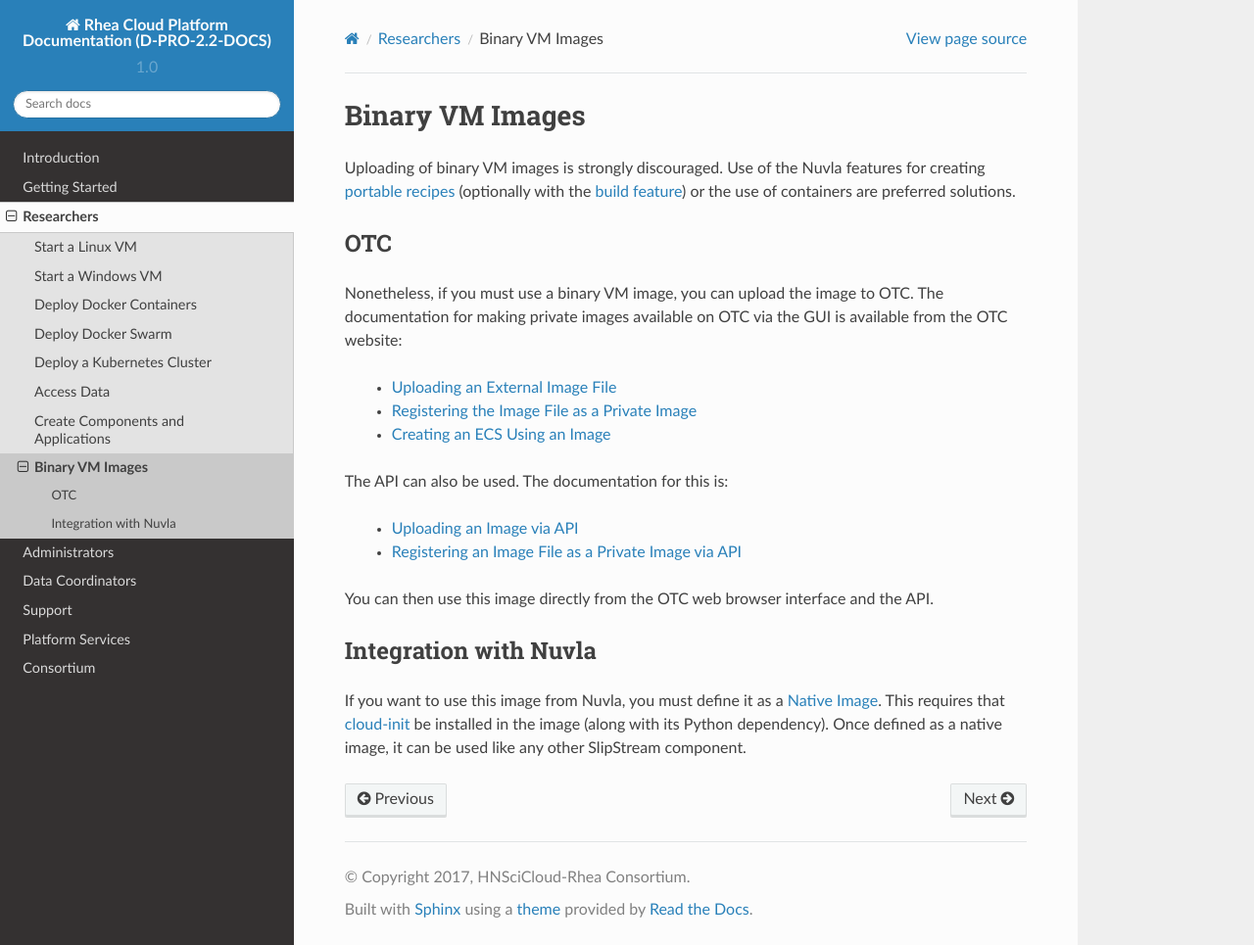
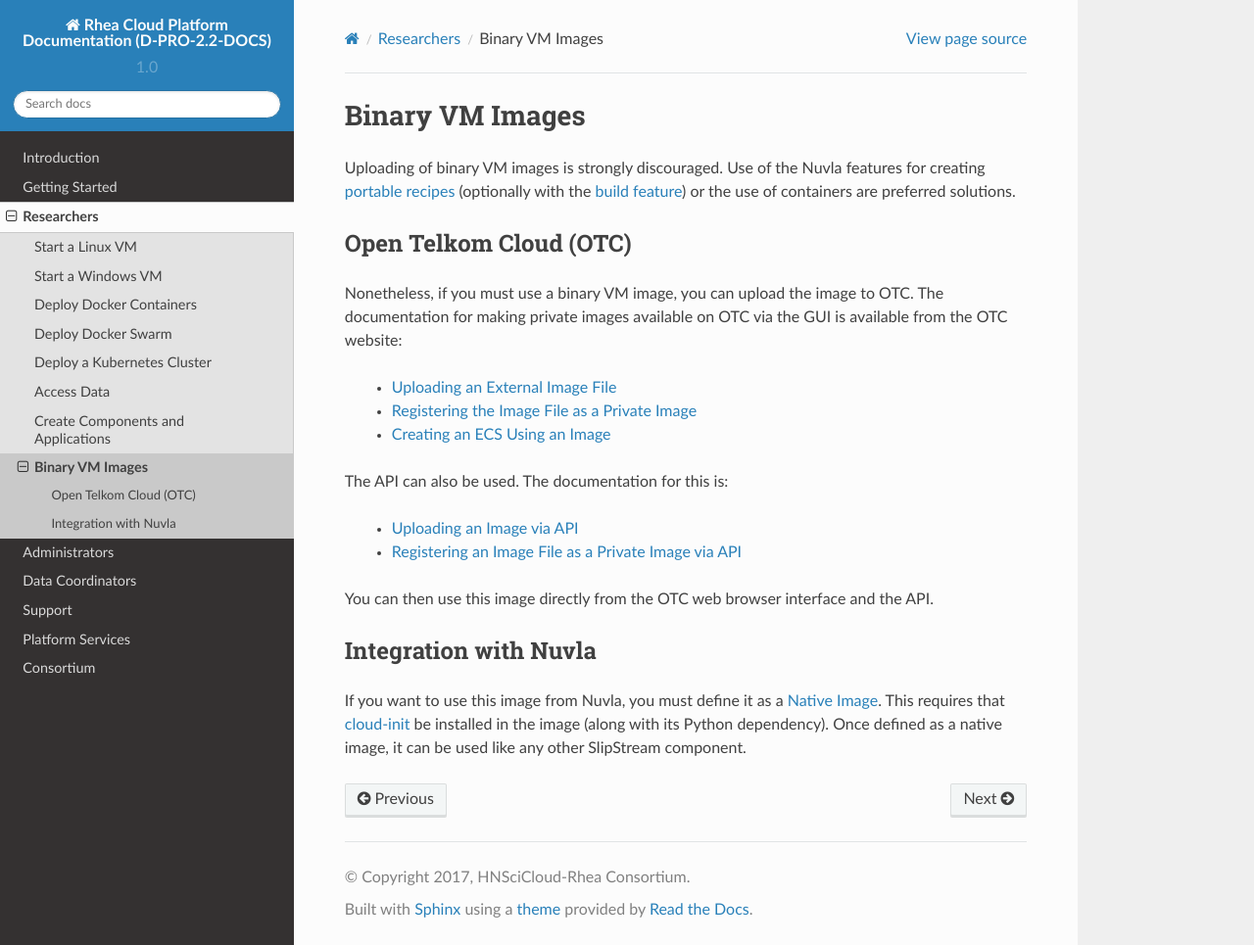
Before and after one commit to teamputtygen/hn-docs, a Sphinx documentation site: the page built from docs/researcher/binary-images.rst, in a window 1280 px wide and 965 px high. Shown: the whole window at 98% size. Built offline with Sphinx 7.4.7 and the Read the Docs theme 2.0.0, drawn with Linux system fonts in a browser that asks for light colours.

Commit message:
update title

```diff
--- a/docs/researcher/binary-images.rst
+++ b/docs/researcher/binary-images.rst
@@ -6,8 +6,8 @@
 Nuvla features for creating `portable recipes`_ (optionally with the
 `build feature`_) or the use of containers are preferred solutions.
 
-OTC
----
+Open Telkom Cloud (OTC)
+-----------------------
 
 Nonetheless, if you must use a binary VM image, you can upload the
 image to OTC.  The documentation for making private images available
```
